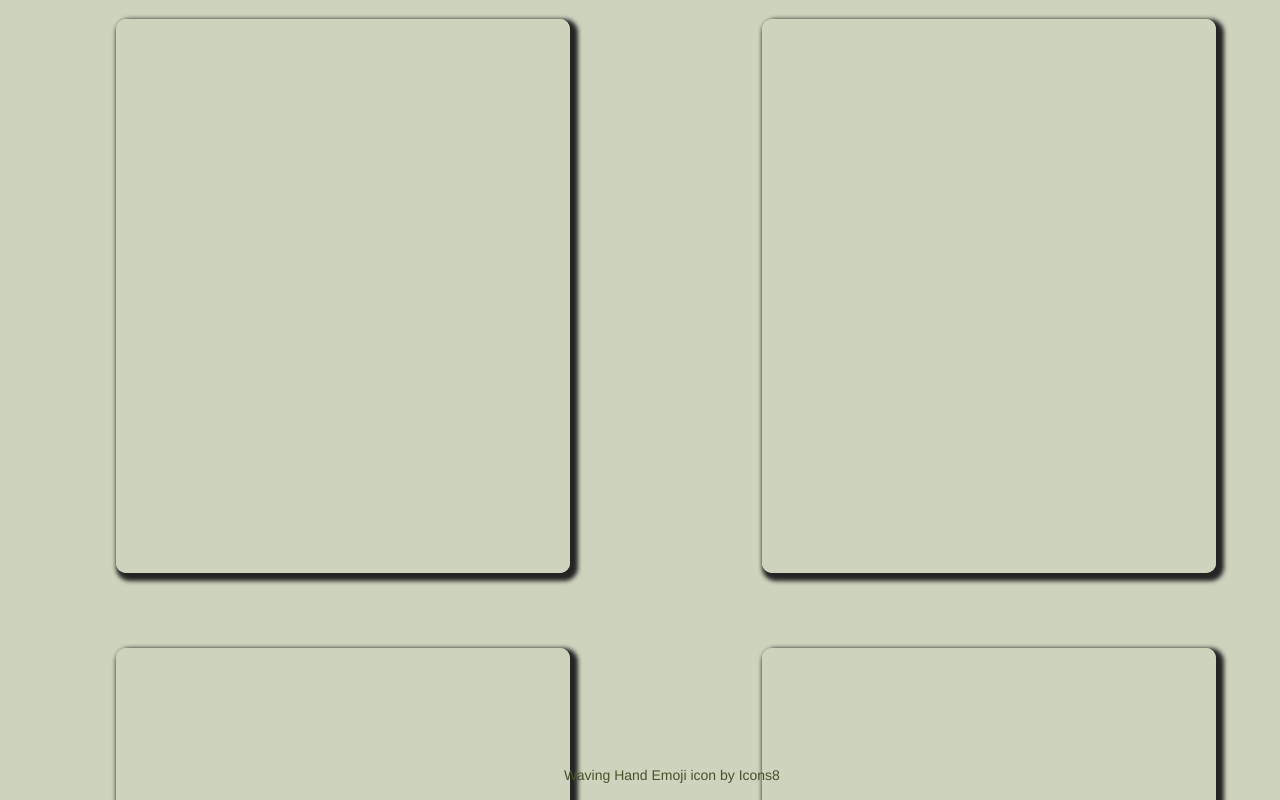
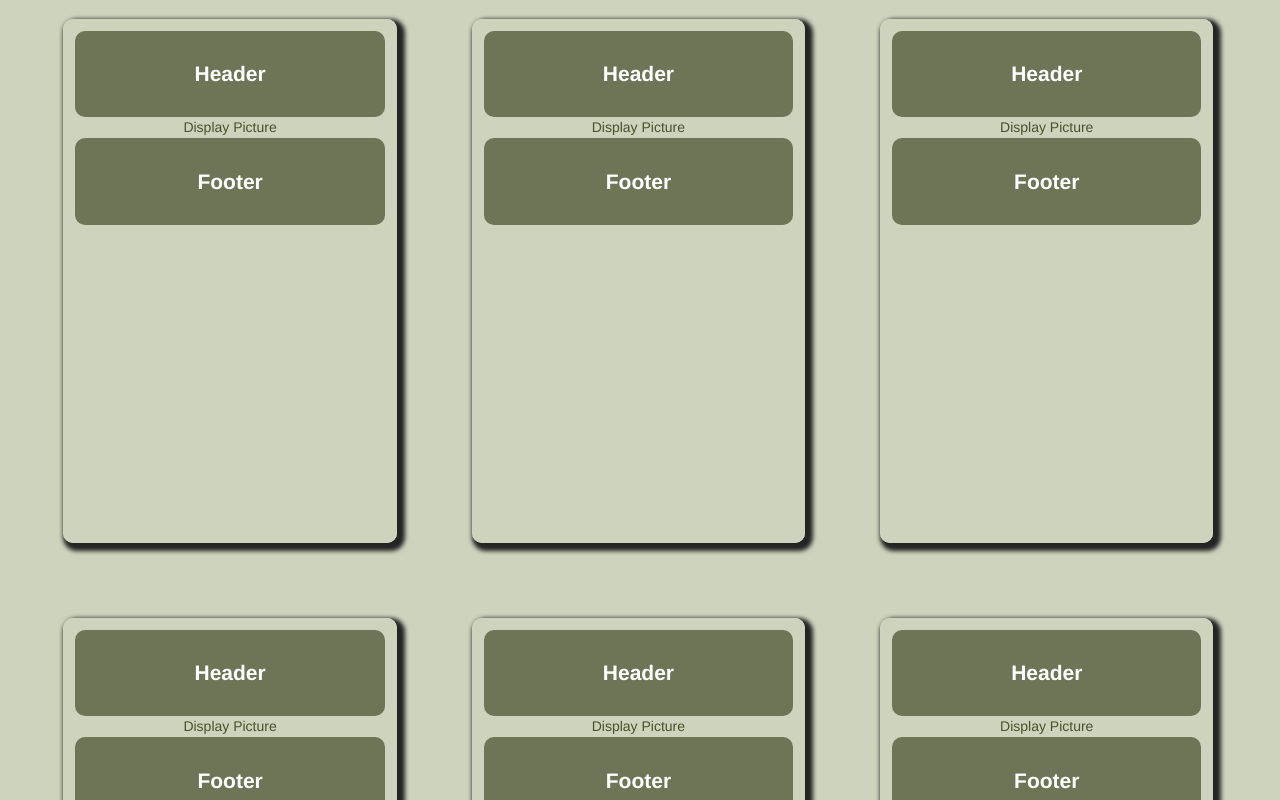
Before and after one commit to DeneshA/myPortfolio, a React (Vite) app in the folder denesh_portfolio/: page / in a window 1280 px wide. Shown: the part 1900-2700 px from the top of the page. Built offline with nearby package versions, Linux system fonts and the light colour scheme; a web font is replaced by a local one.

Commit message:
Project Display updated

```diff
--- a/denesh_portfolio/src/components/Home.jsx
+++ b/denesh_portfolio/src/components/Home.jsx
@@ -34,11 +34,36 @@ export default function Home() {
             <div className="project-container">
                 <h1>PROJECTS</h1>
                 <div className="list-projects">
-                    <div className="project-details"></div>
-                    <div className="project-details"></div>
-                    <div className="project-details"></div>
-                    <div className="project-details"></div>
-                    <div className="project-details"></div>
+                    <div className="project-details">
+                        <div className="project-header"><h2>Header</h2></div>
+                        <div className="project-dispay">Display Picture</div>
+                        <div className="project-footer"><h2>Footer</h2></div>
+                    </div>
+                    <div className="project-details">
+                        <div className="project-header"><h2>Header</h2></div>
+                        <div className="project-dispay">Display Picture</div>
+                        <div className="project-footer"><h2>Footer</h2></div>
+                    </div>
+                    <div className="project-details">
+                        <div className="project-header"><h2>Header</h2></div>
+                        <div className="project-dispay">Display Picture</div>
+                        <div className="project-footer"><h2>Footer</h2></div>
+                    </div>
+                    <div className="project-details">
+                        <div className="project-header"><h2>Header</h2></div>
+                        <div className="project-dispay">Display Picture</div>
+                        <div className="project-footer"><h2>Footer</h2></div>
+                    </div>
+                    <div className="project-details">
+                        <div className="project-header"><h2>Header</h2></div>
+                        <div className="project-dispay">Display Picture</div>
+                        <div className="project-footer"><h2>Footer</h2></div>
+                    </div>
+                    <div className="project-details">
+                        <div className="project-header"><h2>Header</h2></div>
+                        <div className="project-dispay">Display Picture</div>
+                        <div className="project-footer"><h2>Footer</h2></div>
+                    </div>
                 </div>
             </div>
         <div>
--- a/denesh_portfolio/src/sytles/Home.css
+++ b/denesh_portfolio/src/sytles/Home.css
@@ -2,6 +2,8 @@
     --bg-color-green:#cdd3bd;
     --font-color-green: #48522b;
     --dark-bg-color-green:  #242424;
+    --font-color-white:white;
+    --light-dark_bg-color:#6d7556;
 }
 .home-text{
     font-family: 'Lucida Sans', 'Lucida Sans Regular', 'Lucida Grande', 'Lucida Sans Unicode', Geneva, Verdana, sans-serif;
@@ -22,33 +24,87 @@ img {
 }
 
 .aboutme-container,
-.project-container,
 .work-container{
 
     height: 850px;
 }
+
+
 .project-container{
 
     width: 99%;
+    height: 1200px;
+    margin: auto;
+    overflow: hidden;
 
 }
 .list-projects{
     width: 100%;
     /* border: 2px solid var(--dark-bg-color-green); */
-    height: 800px;
+    height: 950px;
     display: flex;
     flex-direction: row;
     gap: 25px;
-    justify-content: space-around;
+    max-width: 1200px;
+    justify-content: flex-start;
     flex-wrap: wrap;
+    align-items: flex-start;
+    overflow: scroll;
+
 
 }
 .project-details{
+    /* display: flex; */
+    flex: 1 1 300px;
+    padding: 10px;
     margin: 25px;
-    width: 450px;
-    height: 550px;
+    min-width: 250px;
+    width: 400px;
+    height: 500px;
     border: 2px solid var(--bg-color-green);
     border-radius: 10px;
     box-shadow: 4px 4px 4px 4px var(--dark-bg-color-green);
+    overflow: hidden ;
 
 }
+.project-details:hover{
+    /* transform: scale(0.9); */
+    box-shadow: 2px 2px 2px 2px var(--light-dark_bg-color);
+}
+
+/* .project-header{
+    width: 100%;
+    height: 35px;
+    background-color: var(--light-dark_bg-color);
+    color: var(--font-color-white);
+    text-align: center;
+} */
+
+
+.project-header,
+.project-footer {
+    background-color: var(--light-dark_bg-color); /* Light grey background for visibility */
+    padding: 10px;
+    text-align: center;
+    color: var(--font-color-white);
+    border-radius: 10px;
+}
+
+.project-display {
+    flex-grow: 1; /* Takes up remaining space */
+    display: flex;
+    align-items: center; /* Center content vertically */
+    justify-content: center; /* Center content horizontally */
+    padding: 20px;
+    background-color: #fff; /* White background */
+}
+@media screen and (max-width: 768px) {
+    .list-projects {
+        flex-direction: column;
+    }
+
+    .project-details {
+        width: 100%; /* full width on smaller screens */
+        margin: 10px;
+    }
+}
```
